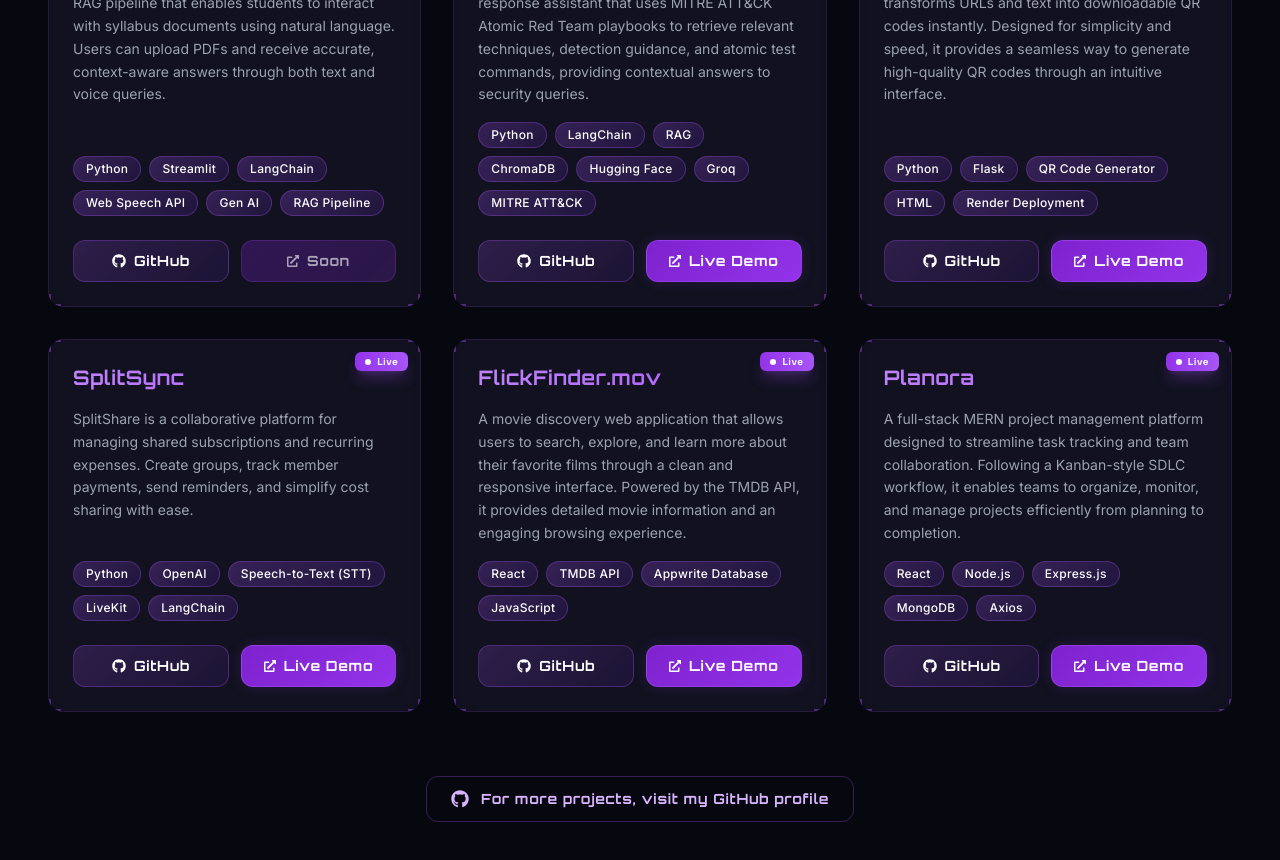
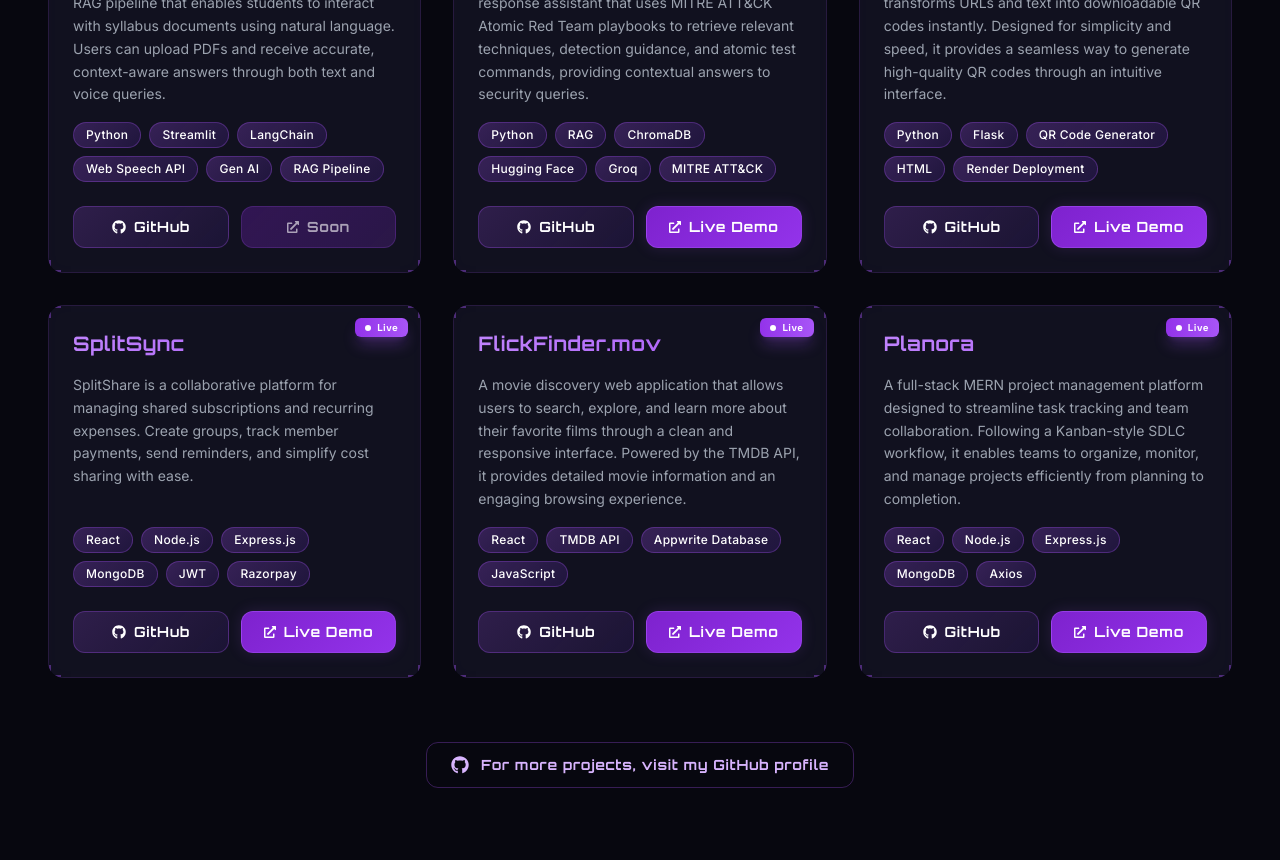
Before and after one commit to Seelam-Mohith/Mohith-Portfolio, a React (Vite) app: page / in a window 1280 px wide. Shown: the part 4640-5500 px from the top of the page. Built offline with nearby package versions, Linux system fonts and the light colour scheme; no server answers.

Commit message:
Updated Portfolio data

```diff
--- a/src/data/portfolioData.js
+++ b/src/data/portfolioData.js
@@ -121,7 +121,7 @@ export const projects = [
   {
     title: 'CyberResAI',
     description: 'A RAG-powered cybersecurity incident response assistant that uses MITRE ATT&CK Atomic Red Team playbooks to retrieve relevant techniques, detection guidance, and atomic test commands, providing contextual answers to security queries.',
-    tech: ['Python', 'LangChain', 'RAG', 'ChromaDB', 'Hugging Face', 'Groq', 'MITRE ATT&CK'],
+    tech: ['Python', 'RAG', 'ChromaDB', 'Hugging Face', 'Groq', 'MITRE ATT&CK'],
     github: 'https://github.com/Seelam-Mohith/CyberResAI',
     live: 'cyberres-ai.streamlit.app',
     image: null,
@@ -137,7 +137,7 @@ export const projects = [
   {
     title: 'SplitSync',
     description: 'SplitShare is a collaborative platform for managing shared subscriptions and recurring expenses. Create groups, track member payments, send reminders, and simplify cost sharing with ease.',
-    tech: ['Python', 'OpenAI', 'Speech-to-Text (STT)', 'LiveKit', 'LangChain'],
+    tech: ['React', 'Node.js', 'Express.js', 'MongoDB', 'JWT', 'Razorpay'],
     github: 'https://github.com/Seelam-Mohith/SplitSync',
     live: 'https://splitxsync.netlify.app',
     image: null,
```
